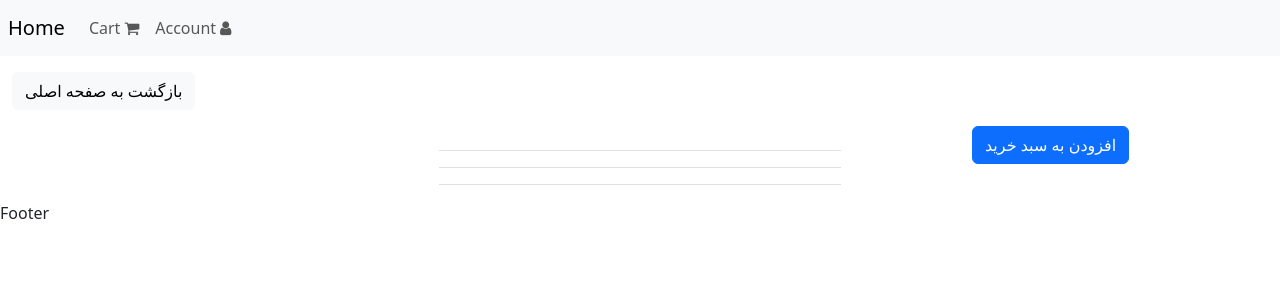
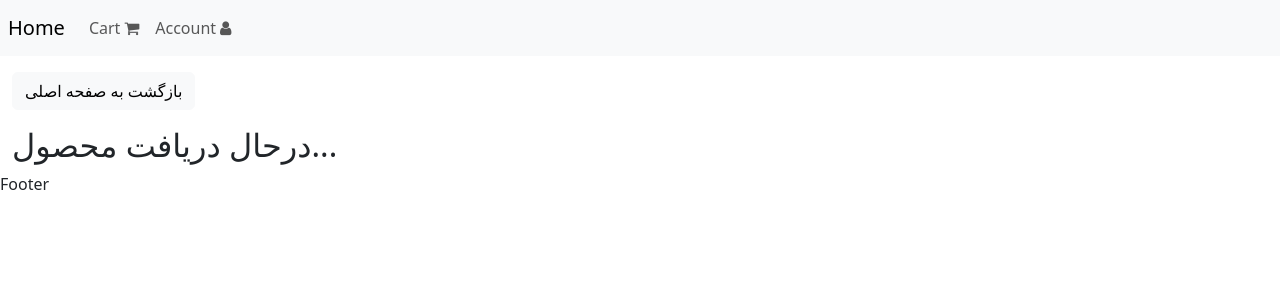
Before and after one commit to dori-dev/store-react, a React (Create React App) app in the folder frontend/: page /product/1 in a window 1280 px wide. Shown: the top 300 px of the page. Built offline with nearby package versions, Linux system fonts and the light colour scheme; no server answers.

Commit message:
Use redux in product detail to display

```diff
--- a/frontend/src/pages/Product.js
+++ b/frontend/src/pages/Product.js
@@ -1,28 +1,25 @@
-import React, { useState, useEffect } from "react";
+import React, { useEffect } from "react";
+import { useDispatch, useSelector } from "react-redux";
 import { Link, useParams } from "react-router-dom";
 
-import axios from "axios";
+import { productDetailAction } from "../action/productAction";
 
 const Product = () => {
   const { id } = useParams();
-
-  const [product, setProduct] = useState({});
-
+  const dispatch = useDispatch();
+  const { loading, product } = useSelector((state) => state.productDetail);
   useEffect(() => {
-    const sendRequest = async () => {
-      const response = await axios.get(
-        `http://localhost:8000/api/products/${id}`
-      );
-      setProduct(response.data);
-    };
-    sendRequest();
-  }, [id]);
+    dispatch(productDetailAction(id));
+  }, [id, dispatch]);
 
   return (
     <div>
       <Link to="/" className="btn btn-light my-3">
         بازگشت به صفحه اصلی
       </Link>
+      {loading ? (
+        <h2>درحال دریافت محصول...</h2>
+      ) : (
         <div className="row align-items-start">
           <div className="col-4">
             <img className="img-fluid" src={product.image} alt={product.name} />
@@ -44,6 +41,7 @@ const Product = () => {
             </button>
           </div>
         </div>
+      )}
     </div>
   );
 };
```
Lines whose indentation alone changed are shown as unchanged.
